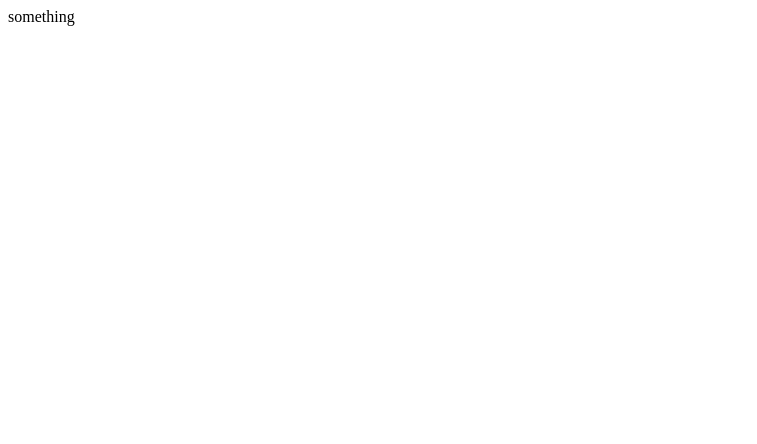
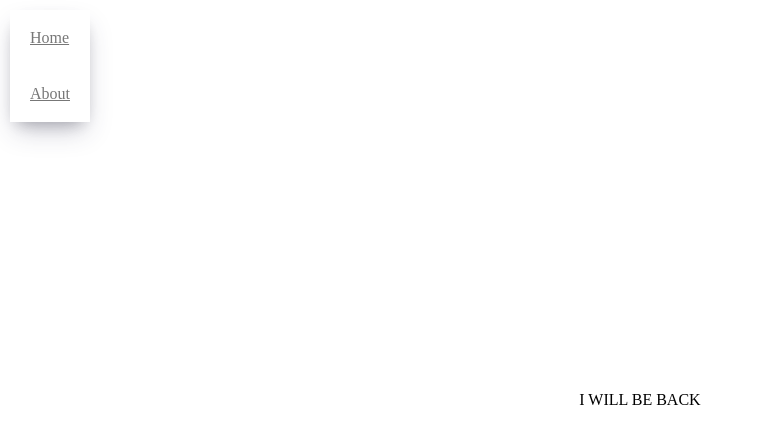
Before and after one commit to Hyun-h/movie_app, a React (Create React App) app: page /#/about in a window 1280 px wide. Shown: the top 444 px of the page, without its empty margins (0-757 px from the left). Built offline with nearby package versions, Linux system fonts and the light colour scheme.

Commit message:
header, footer, 페이지간 이동 제작할 때 참고할 것

```diff
--- a/src/App.js
+++ b/src/App.js
@@ -1,7 +1,19 @@
 import React from "react";
+import { HashRouter, Route } from "react-router-dom";
+import Home from "./routes/Home";
+import About from "./routes/About";
+import Detail from "./routes/Detail";
+import Navigation from "./components/Navigation";
 
 function App() {
-  return <span>something</span>;
+  return (
+    <HashRouter>
+      <Navigation />
+      <Route path="/" exact={true} component={Home} />
+      <Route path="/about" component={About} />
+      <Route path="/movie/:id" component={Detail} />
+    </HashRouter>
+  );
 }
 
 export default App;
--- a/src/components/Movie.css
+++ b/src/components/Movie.css
@@ -1,5 +1,5 @@
 .movie {
-  width: 45%;
+  width: 100%;
   height: 300px;
   background-color: #fff;
   margin-bottom: 70px;
--- a/src/components/Movie.js
+++ b/src/components/Movie.js
@@ -1,10 +1,24 @@
 import React from "react";
+import { Link } from "react-router-dom";
 import PropTypes from "prop-types";
-import "./reset.css";
+import "../reset.css";
 import "./Movie.css";
 
-function Movie({ year, title, summary, poster, genres }) {
+function Movie({ id, year, title, summary, poster, genres, bgImg }) {
   return (
+    <Link
+      to={{
+        pathname: `/movie/${id}`,
+        state: {
+          year,
+          title,
+          summary,
+          poster,
+          genres,
+          bgImg,
+        },
+      }}
+    >
       <div className="movie">
         <img src={poster} alt={title} title={title} />
         <div className="movie_data">
@@ -20,6 +34,7 @@ function Movie({ year, title, summary, poster, genres }) {
           <p className="movie_summary">{summary.slice(0, 140)}...</p>
         </div>
       </div>
+    </Link>
   );
 }
 
--- /dev/null
+++ b/src/components/Navigation.css
@@ -0,0 +1,31 @@
+.nav_btn {
+  position: fixed;
+  top: 10px;
+  left: 10px;
+  background-color: #fff;
+  box-shadow: 0 13px 27px -5px rgba(50, 50, 93, 0.25),
+    0 8px 16px -8px rgba(0, 0, 0, 0.3), 0 -6px 16px -6px rgba(0, 0, 0, 0.025);
+}
+
+.nav_btn li {
+  padding: 20px;
+}
+
+.nav_btn a {
+  color: #777;
+  transition: all 0.2s;
+}
+
+.nav_btn a:hover {
+  color: #000;
+}
+
+@media screen and (max-width: 768px) {
+  .nav_btn li {
+    padding: 10px;
+  }
+
+  .nav_btn a {
+    font-size: 10px;
+  }
+}
--- /dev/null
+++ b/src/components/Navigation.js
@@ -0,0 +1,21 @@
+import React from "react-router-dom";
+//a href 대신에 링크 걸어주기. 초기화 방지.
+import { Link } from "react-router-dom";
+import "./Navigation.css";
+
+function Navigation() {
+  return (
+    <nav>
+      <ul className="nav_btn">
+        <li>
+          <Link to="/">Home</Link>
+        </li>
+        <li>
+          <Link to="/about">About</Link>
+        </li>
+      </ul>
+    </nav>
+  );
+}
+
+export default Navigation;
--- /dev/null
+++ b/src/routes/About.css
@@ -0,0 +1,7 @@
+.about_wrap {
+  width: 100vw;
+  height: 100vh;
+  display: flex;
+  justify-content: center;
+  align-items: center;
+}
--- a/src/routes/About.js
+++ b/src/routes/About.js
@@ -0,0 +1,12 @@
+import React from "react";
+import "./About.css";
+
+function About() {
+  return (
+    <div className="about_wrap">
+      <p>I WILL BE BACK</p>
+    </div>
+  );
+}
+
+export default About;
--- /dev/null
+++ b/src/routes/Detail.css
@@ -0,0 +1,57 @@
+.detail_bg {
+  width: 100vw;
+  height: 100vh;
+  background-position: center center;
+  background-repeat: no-repeat;
+  background-size: cover;
+  display: flex;
+  justify-content: center;
+  align-items: center;
+}
+
+.detail_bg > article {
+  width: 60%;
+  padding: 30px;
+  color: #fff;
+}
+
+.detail_bg h1,
+.detail_bg h2,
+.detail_bg ul > li,
+.detail_bg p {
+  text-shadow: 2px 2px 3px rgba(255, 255, 255, 0.1);
+}
+
+.detail_bg > article > h1 {
+  font-weight: bold;
+  font-size: 50px;
+  text-align: center;
+  margin-bottom: 20px;
+}
+
+.detail_bg > article > h2 {
+  font-size: 20px;
+}
+
+.genres_box {
+  display: flex;
+  flex-wrap: wrap;
+  margin: 5px 0 20px;
+}
+
+.genres_box > li {
+  border: 2px solid #fff;
+  border-radius: 30px;
+  padding: 5px 10px;
+  margin: 5px 5px 0 0;
+}
+
+@media screen and (max-width: 768px) {
+  .detail_bg > article {
+    width: 80%;
+  }
+
+  .detail_bg > article > h1 {
+    font-size: 30px;
+  }
+}
--- /dev/null
+++ b/src/routes/Detail.js
@@ -0,0 +1,37 @@
+import React from "react";
+import "./Detail.css";
+
+class Detail extends React.Component {
+  componentDidMount() {
+    const { location, history } = this.props;
+    if (location.state === undefined) {
+      history.push("/");
+    }
+  }
+  render() {
+    const { location } = this.props;
+    if (location.state) {
+      return (
+        <section
+          className="detail_bg"
+          style={{ backgroundImage: `url(${location.state.bgImg})` }}
+        >
+          <article>
+            <h1>{location.state.title}</h1>
+            <h2>{location.state.year}</h2>
+            <ul className="genres_box">
+              {location.state.genres.map((genres, index) => (
+                <li key={index}>{genres}</li>
+              ))}
+            </ul>
+            <p>{location.state.summary}</p>
+          </article>
+        </section>
+      );
+    } else {
+      return null;
+    }
+  }
+}
+
+export default Detail;
--- a/src/routes/Home.css
+++ b/src/routes/Home.css
@@ -161,7 +161,17 @@ body,
   width: 80%;
 }
 
+.movies > a {
+  width: 47%;
+  text-decoration: none;
+  color: inherit;
+}
+
 @media screen and (max-width: 768px) {
+  .movies > a {
+    width: 100%;
+  }
+
   .movies {
     flex-direction: column;
   }
--- a/src/routes/Home.js
+++ b/src/routes/Home.js
@@ -1,7 +1,7 @@
 import React from "react";
 import axios from "axios";
 import Movie from "../components/Movie";
-import "./reset.css";
+import "../reset.css";
 import "./Home.css";
 
 class Home extends React.Component {
@@ -48,6 +48,7 @@ class Home extends React.Component {
                 summary={movie.summary}
                 poster={movie.medium_cover_image}
                 genres={movie.genres}
+                bgImg={movie.background_image}
               />
             ))}
           </div>
```
Lines whose indentation alone changed are shown as unchanged.
